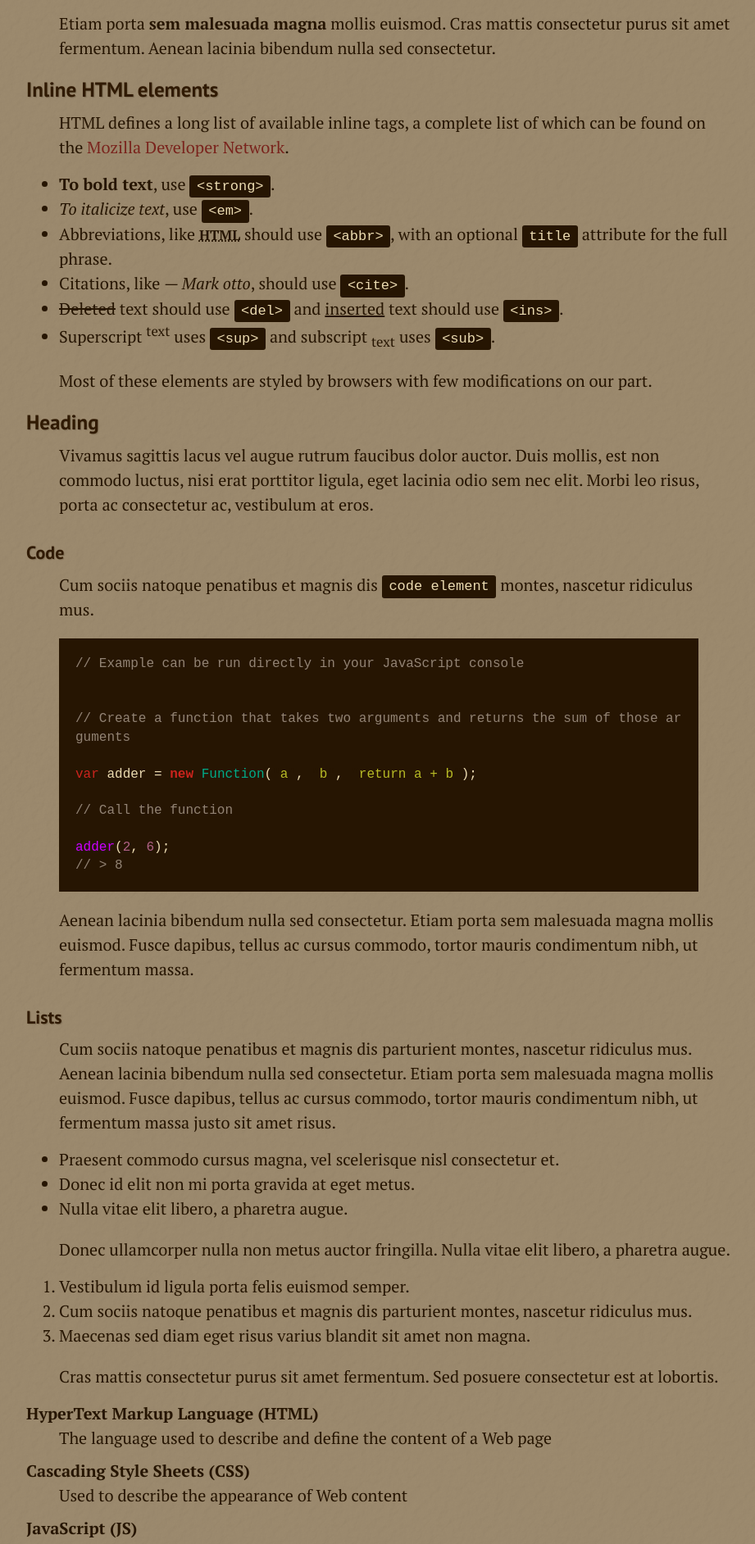
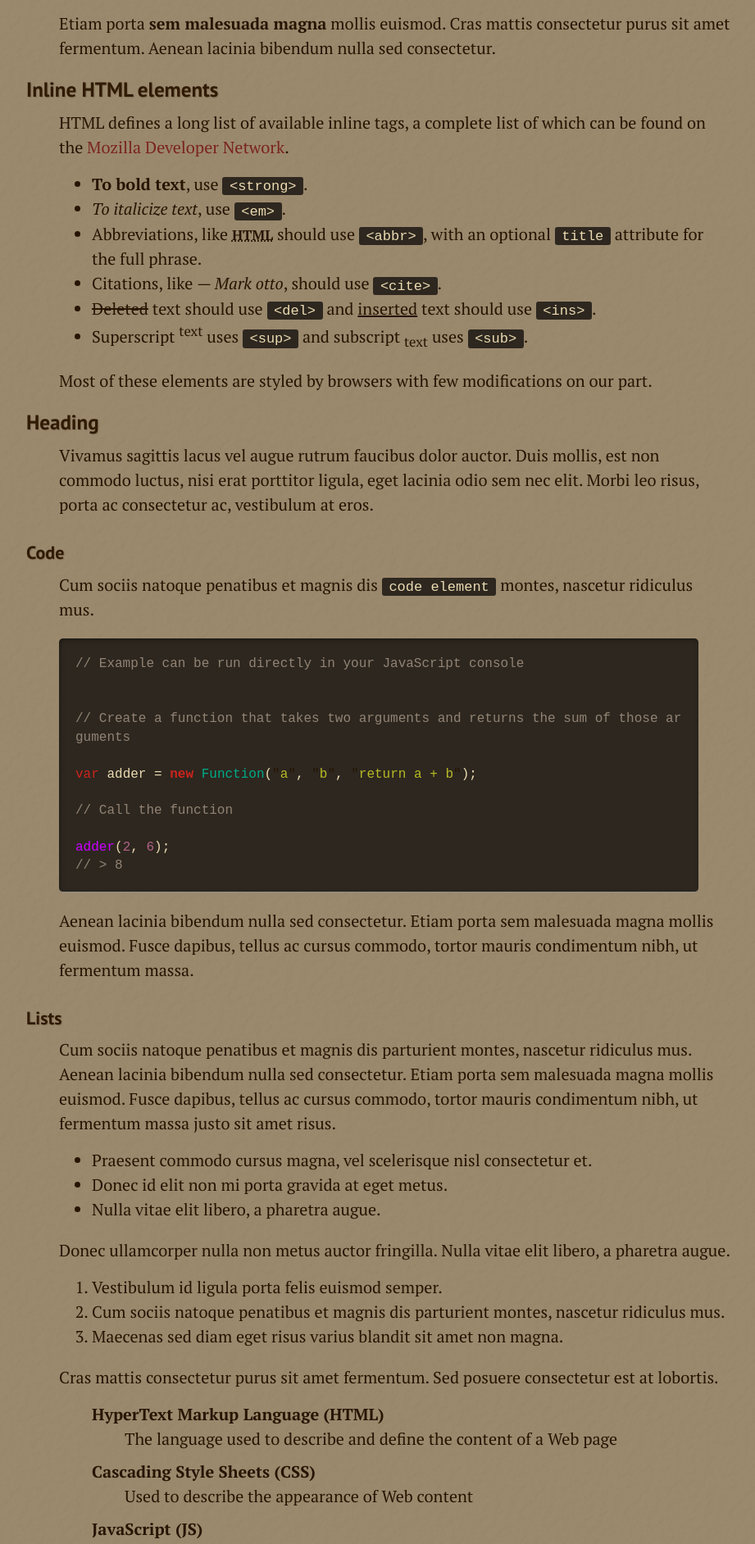
Before and after one commit to uxmie/uxmie.github.io, a Jekyll site: the page built from _posts/2014-01-01-example-content.md, in a window 1280 px wide. Shown: the part 561-2445 px from the top of the page at 82% size, without its empty margins (178-1099 px from the left). Built offline with Jekyll 4.4.1, drawn with Linux system fonts in a browser that asks for light colours; some web fonts are replaced.

Commit message:
Theming even more.

```diff
--- a/_includes/head.html
+++ b/_includes/head.html
@@ -18,7 +18,6 @@
   <link rel="stylesheet" href="{{ site.baseurl }}/public/css/poole.css">
   <link rel="stylesheet" href="{{ site.baseurl }}/public/css/syntax.css">
   <link rel="stylesheet" href="{{ site.baseurl }}/public/css/lanyon.css">
-  <link rel="stylesheet" href="https://fonts.googleapis.com/css?family=PT+Serif:400,400italic,700%7CPT+Sans:400">
 
   <!-- Icons -->
   <link rel="apple-touch-icon-precomposed" sizes="144x144" href="{{ site.baseurl }}/public/apple-touch-icon-precomposed.png">
--- a/index.html
+++ b/index.html
@@ -1,6 +1,6 @@
 ---
 layout: default
-title: Home
+title: 首頁
 ---
 
 <div class="posts">
--- a/public/css/poole.scss
+++ b/public/css/poole.scss
@@ -101,7 +101,14 @@
  * Update various aspects of the text,
  * including body text, links, headings, etc.
  */
-
+::selection {
+	background-color: darken($bg-color, 30%);
+	color: #ebdfcd;
+}
+::-moz-selection {
+	background-color: darken($bg-color, 30%);
+	color: #ebdfcd;
+}
 /* Links */
 a {
 	color:           $link-color;
@@ -156,6 +163,7 @@
 ul, ol, dl {
 	margin-top: 0;
 	margin-bottom: 1rem;
+	padding-left: $par-padding*2;
 }
 dt {
 	font-weight: bold;
@@ -361,7 +369,7 @@
 .related {
 	padding-top: 2rem;
 	padding-bottom: 2rem;
-	border-top: 1px solid $text-color;
+	border-top: 1px solid darken($bg-color, 10%);
 }
 .related-posts {
 	padding-left: 0;
--- a/public/css/syntax.scss
+++ b/public/css/syntax.scss
@@ -1,20 +1,24 @@
 ---
 ---
 
-$code-bg-color: #261502;
+$code-bg-color: #2d271f;
 
 /* Basic Code Setup */
 code,
 pre {
 	//font-family: Menlo, Monaco, "Courier New", monospace;
 }
-code table>tbody>tr>td.gutter,
+//code table>tbody>tr>td.gutter,
+code table>tbody>tr>td {
+	background-color: rgba(0, 0, 0, 0) !important;
+	border: none !important;
+	padding: 0 !important;
+}
 code table>tbody>tr>td.code {
-	background-color: rgba(0, 0, 0, 0);
-	border: none;
+	padding-left: 0.5rem  !important;
 }
 code {
-	padding: .25em .5em;
+	padding: .1em .5em;
 	font-size: 85%;
 	color: #ebdbb2;
 	background-color: $code-bg-color;
@@ -31,10 +35,12 @@
 	white-space: pre-wrap;
 	word-break: break-all;
 	word-wrap: break-word;
-	background-color: $code-bg-color;
+	background-color: transparent;
+	border-radius: 5px;
 }
 pre.lineno {
 	color: #ebdbb2;
+	padding: 0;
 }
 pre code {
 	padding: 0;
@@ -49,7 +55,12 @@
 /* Pygments via Jekyll */
 .highlight {
 	margin-bottom: 1rem;
-	border-radius: 4px;
+	border-radius: 5px;
+	background-color: $code-bg-color;
+}
+.highlight >pre {
+	box-shadow: inset 1px 2px 7px -2px rgba(0, 0, 0, 0.6);
+	border-bottom: 1px solid rgba(255, 255, 255, 0.5);
 }
 .highlight pre {
 	margin-bottom: 0;
```
